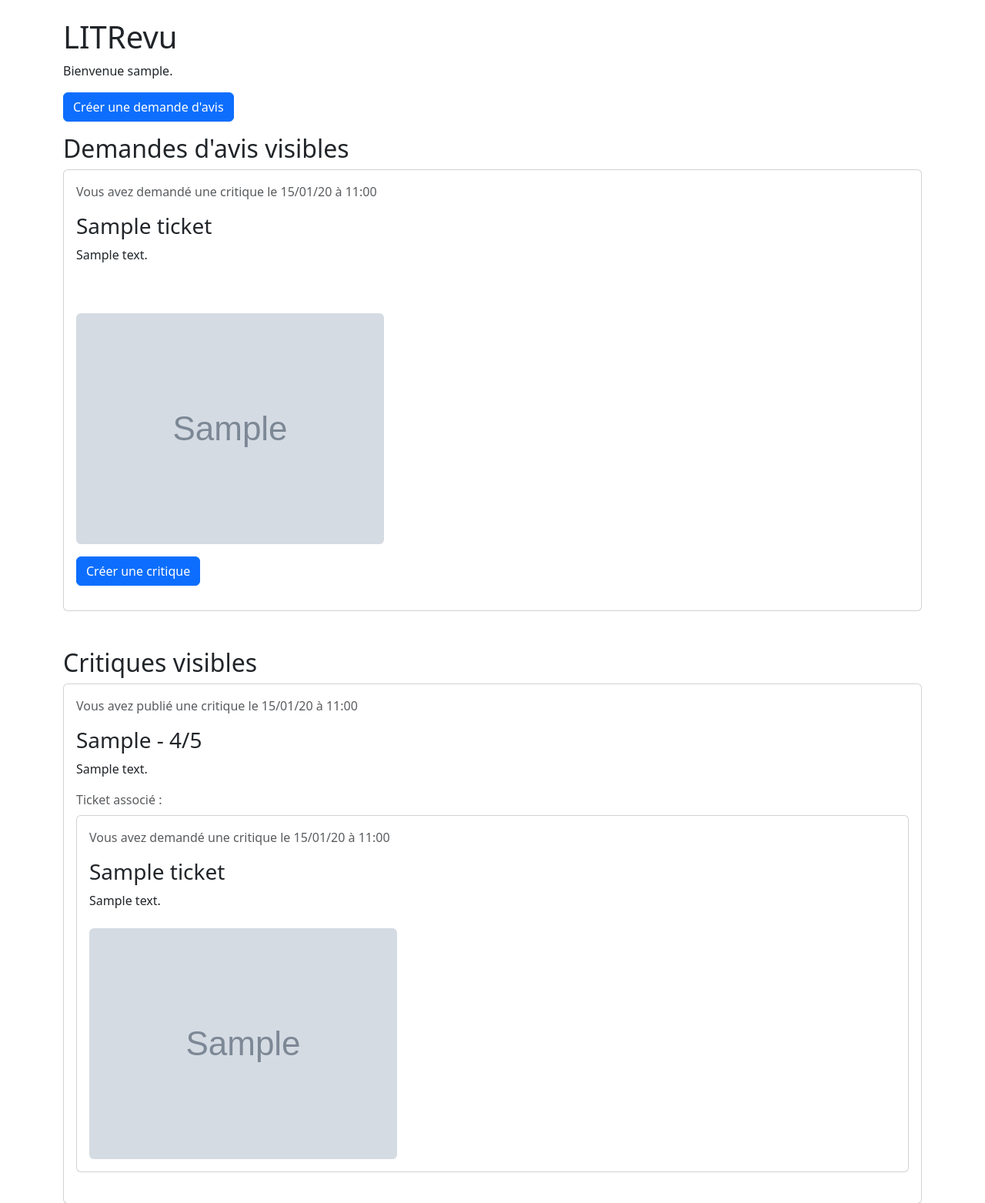
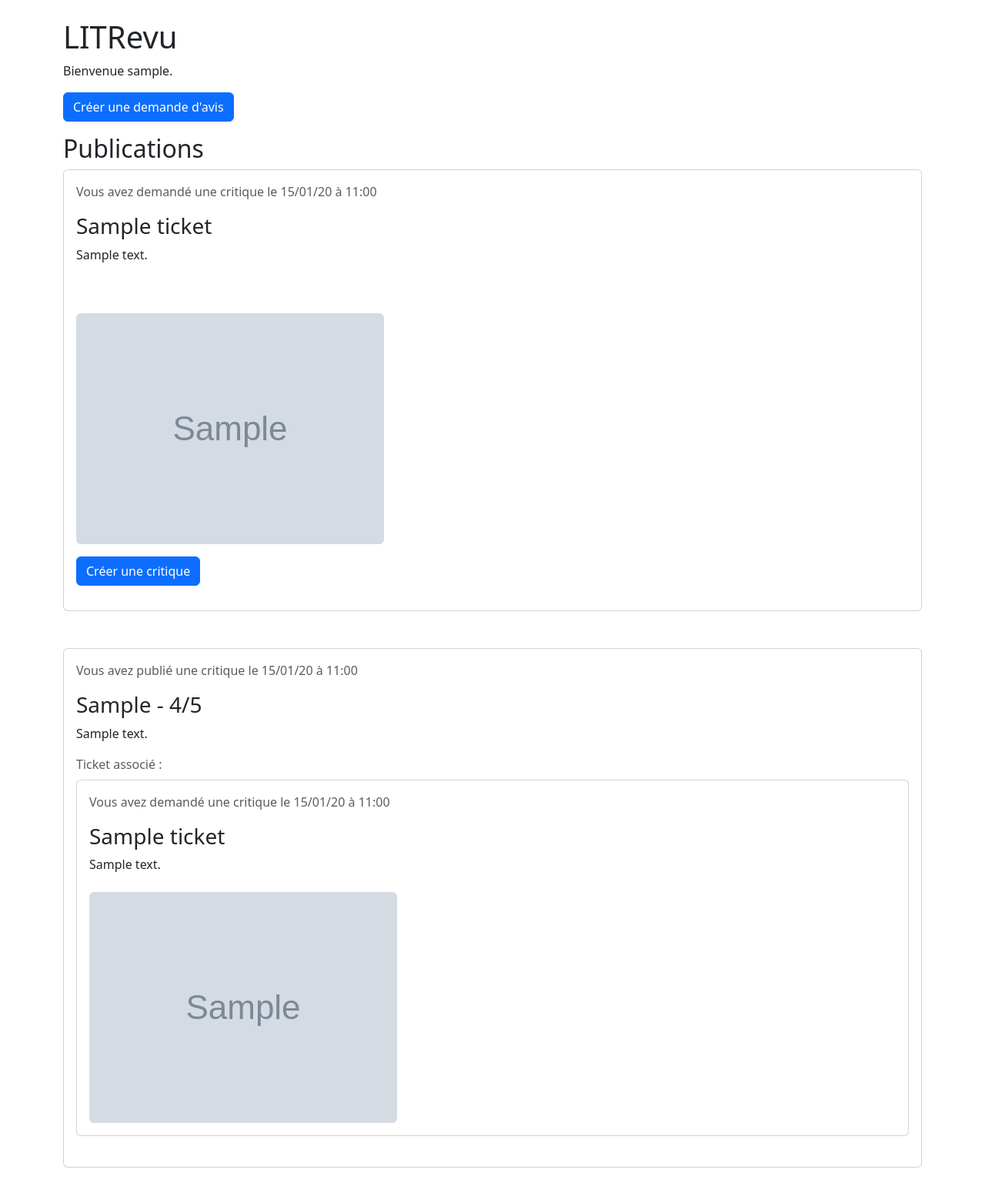
Before and after one commit to mrnlarue-cloud/Projet_9_OC, a Django app: page /accueil/ in a window 1280 px wide. Shown: the top 1563 px of the page at 77% size. Run offline with Django 5.2, Linux system fonts and the light colour scheme; a user stored in the database is signed in; tables that the repository leaves empty hold one stand-in row (values such as "Sample post"); grey boxes marked "Sample" are stand-in pictures.

Commit message:
Affiche les publications par date sur l'accueil

```diff
--- a/litreview/templates/pages/accueil.html
+++ b/litreview/templates/pages/accueil.html
@@ -11,20 +11,16 @@
         </a>
     </p>
 
-    <h2>Demandes d'avis visibles</h2>
+    <h2>Publications</h2>
 
-    {% for ticket in tickets_utilisateur %}
-        {% include "pages/temp_partiels/ticket.html" %}
+    {% for publication in publications %}
+        {% if publication.categorie == "ticket" %}
+            {% include "pages/temp_partiels/ticket.html" with ticket=publication.objet %}
+        {% elif publication.categorie == "critique" %}
+            {% include "pages/temp_partiels/review.html" with review=publication.objet %}
+        {% endif %}
     {% empty %}
-        <p>Aucune demande d'avis à afficher pour le moment.</p>
-    {% endfor %}
-
-    <h2>Critiques visibles</h2>
-
-    {% for review in critiques_utilisateur %}
-        {% include "pages/temp_partiels/review.html" %}
-    {% empty %}
-        <p>Aucune critique à afficher pour le moment.</p>
+        <p>Aucune publication à afficher pour le moment.</p>
     {% endfor %}
 
     <p>
```
